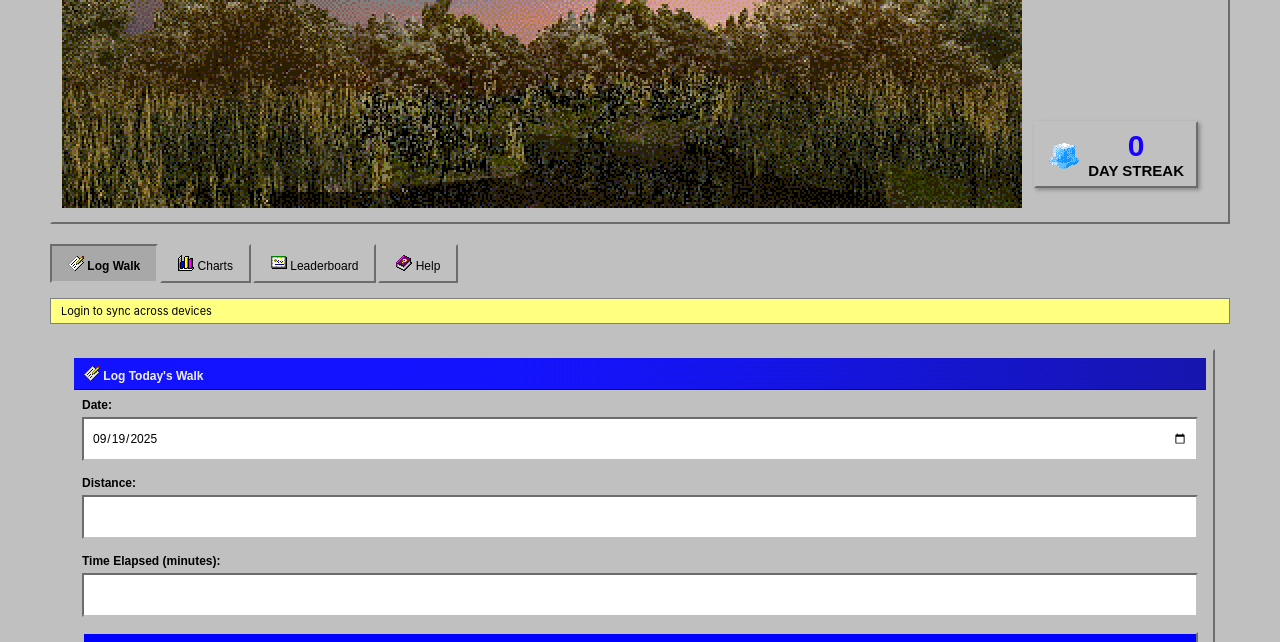
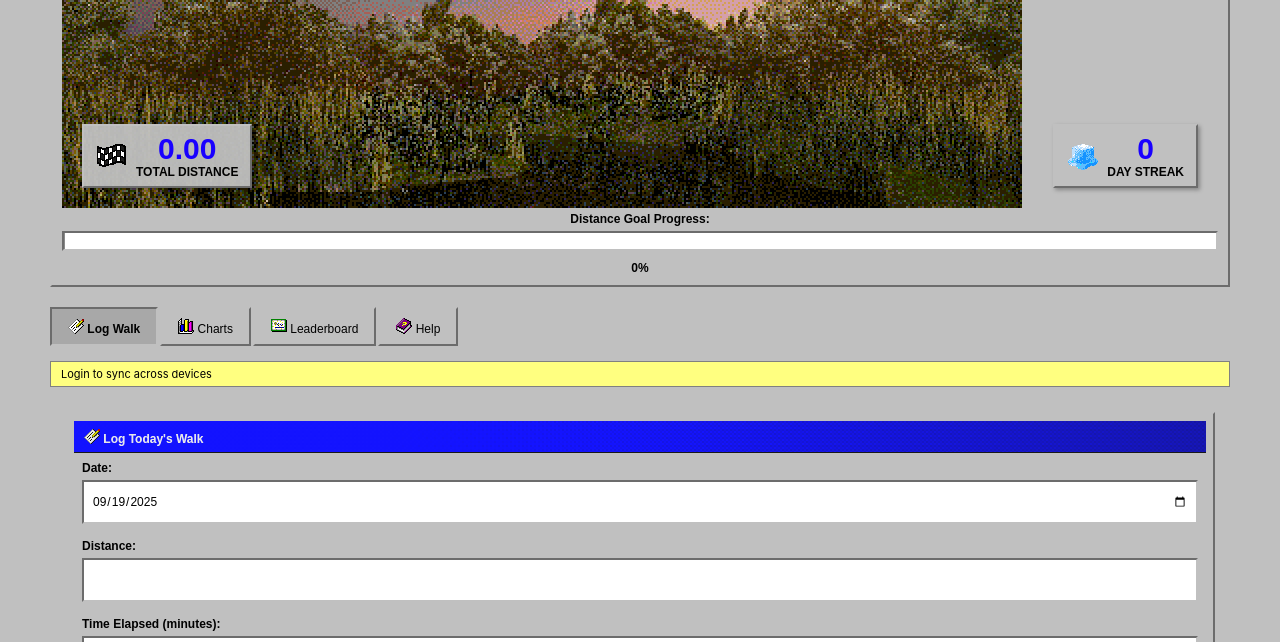
Before and after one commit to Daniel-Thornton/walking-logger, a plain HTML site: page docs/index.html in a window 1280 px wide. Shown: the part 154-796 px from the top of the page. Drawn offline with nearby package versions, Linux system fonts and the light colour scheme.

Commit message:
Add files via upload

```diff
--- a/docs/app.js
+++ b/docs/app.js
@@ -1117,6 +1117,8 @@ function updateGoalProgress() {
     const yearProgressEl = document.getElementById('yearProgress');
     const goalProgressFillEl = document.getElementById('goalProgressFill');
     const goalPercentageEl = document.getElementById('goalPercentage');
+    const goalProgressFillBanEl = document.getElementById('goalProgressFillBan');
+    const goalPercentageBanEl = document.getElementById('goalPercentageBan');
 
     if (yearProgressEl && goalProgressFillEl && goalPercentageEl) {
         if (yearlyGoal > 0) {
@@ -1139,6 +1141,16 @@ function updateGoalProgress() {
             yearProgressEl.textContent = `${yearProgress.toFixed(2)} / No Goal Set`;
             goalProgressFillEl.style.width = '0%';
             goalPercentageEl.textContent = '0%';
+        }
+    }
+    if (goalProgressFillBanEl && goalPercentageBanEl) {
+        if (yearlyGoal > 0) {
+            const percentage = Math.min((yearProgress / yearlyGoal) * 100, 100);
+            goalProgressFillBanEl.style.width = `${percentage}%`;
+            goalPercentageBanEl.textContent = `${percentage.toFixed(1)}%`;
+        } else {
+            goalProgressFillBanEl.style.width = '0%';
+            goalPercentageBanEl.textContent = '0%';
         }
     }
 }
--- a/docs/index.html
+++ b/docs/index.html
@@ -40,12 +40,26 @@
                     </div>
                 </div>
                 <div class="streak-counter">
-                    <div class="streak-icon" id="bannerStreakIcon"><img src="images/icons/streak_fire.png" alt="" class="icon"></div>
+                    <div class="streak-icon" id="bannerStreakIcon"><img src="images/icons/streak_empty.png" alt="" class="icon"></div>
                     <div class="streak-info">
                         <div class="streak-value" id="bannerCurrentStreak">0</div>
                         <div class="streak-label">Day Streak</div>
                     </div>
                 </div>
+                <div class="distance-counter">
+                    <div class="streak-icon" id="bannerDistIcon"><img src="images/icons/flag.png" alt="" class="icon"></div>
+                    <div class="streak-info">
+                        <div class="streak-value" id="totalDistance">0.0</div>
+                        <div class="streak-label">TOTAL DISTANCE</div>
+                    </div>
+                </div>
+            </div>
+            <div class="goal-stat">
+                <div class="goal-label">Distance Goal Progress:</div>
+                <div class="goal-progress-bar">
+                    <div class="goal-progress-fill" id="goalProgressFillBan" style="width: 0%"></div>
+                </div>
+                <div class="goal-percentage" id="goalPercentageBan">0%</div>
             </div>
         </header>
 
--- a/docs/styles.css
+++ b/docs/styles.css
@@ -109,6 +109,21 @@ ul {
     min-width: 80px;
 }
 
+.distance-counter {
+    position: absolute;
+    bottom: 20px;
+    left: 20px;
+    background: rgba(192, 192, 192, 0.95);
+    border: 2px outset #c0c0c0;
+    padding: 8px 12px;
+    display: flex;
+    align-items: center;
+    gap: 8px;
+    font-family: 'MS Sans Serif', sans-serif;
+    box-shadow: 2px 2px 4px rgba(0,0,0,0.3);
+    min-width: 80px;
+}
+
 .character {
     position: absolute;
     top: 5px;
@@ -142,7 +157,7 @@ ul {
 }
 
 .streak-label {
-    font-size: 15px;
+    font-size: 12px;
     color: #000;
     text-transform: uppercase;
     font-weight: bold;
```
